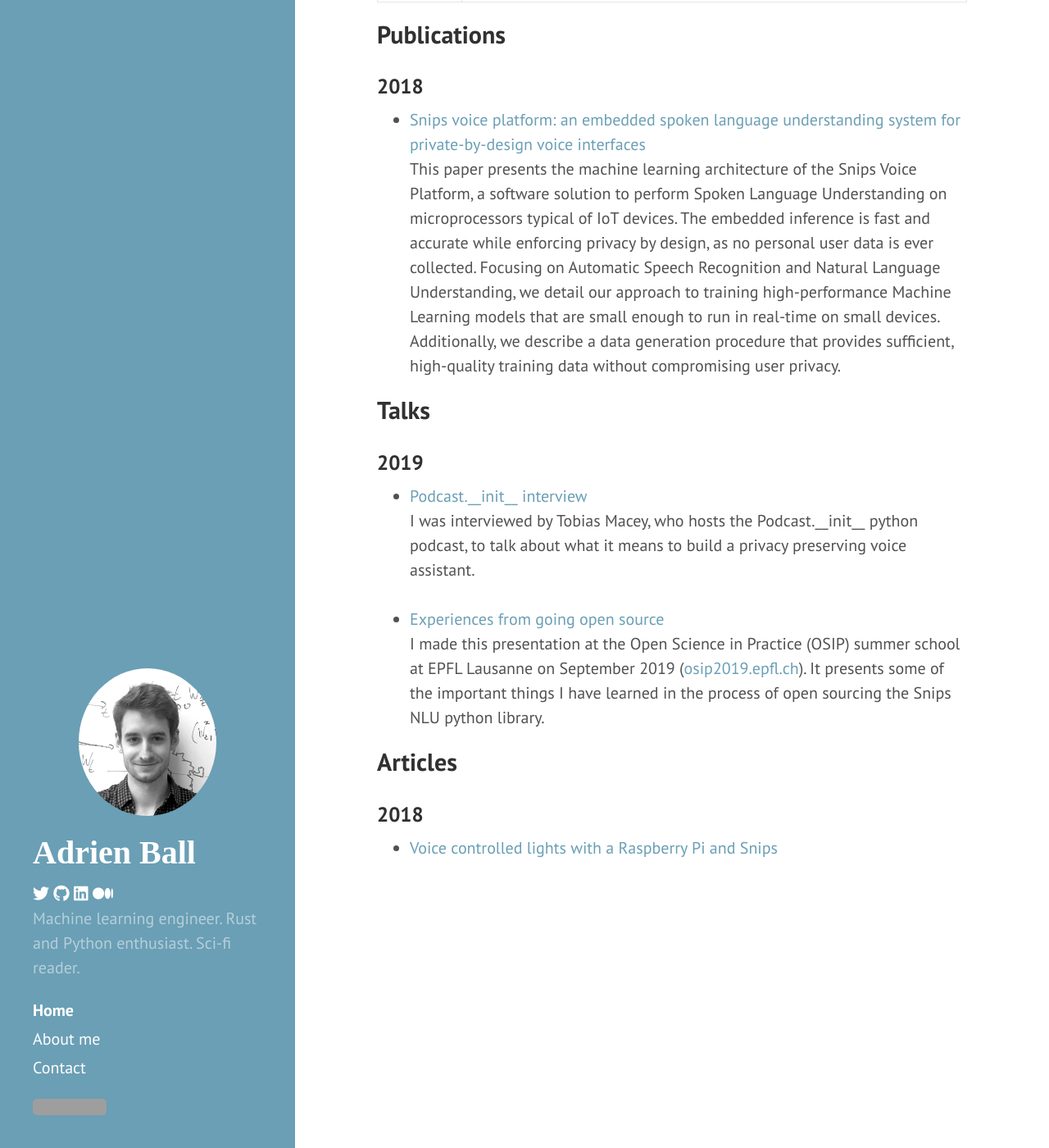
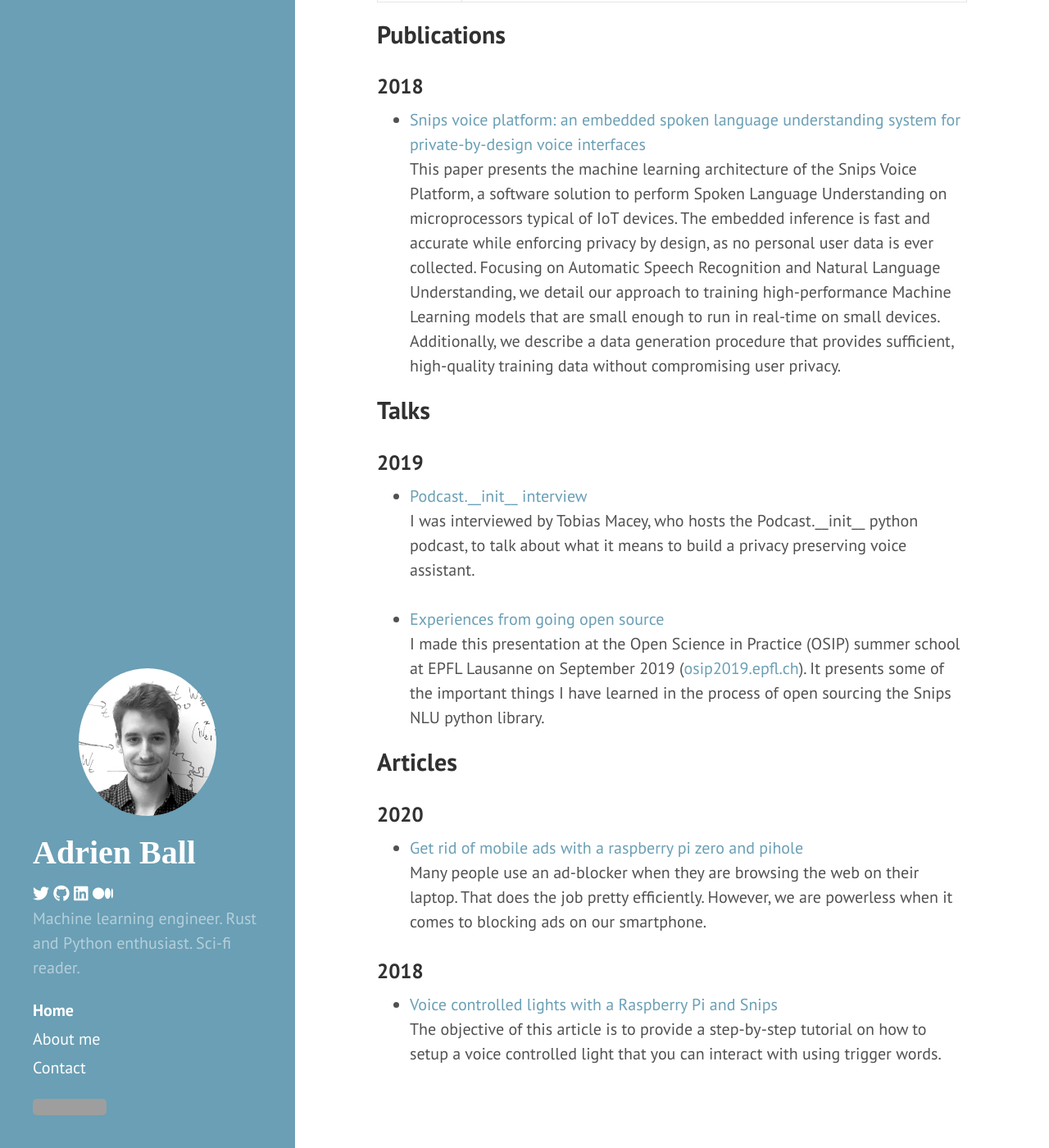
Before and after one commit to adrienball/adrienball.github.io, a Jekyll site: the page built from index.html, in a window 1280 px wide and 1400 px high, scrolled down 352 px. Shown: the whole window at 82% size. Built offline with Jekyll 4.4.1, drawn with Linux system fonts in a browser that asks for light colours; nearby versions of some CDN libraries; some web fonts are replaced; the list of posts is cut into pages by our own code; some of the changed lines change nothing that is shown; grey boxes are pictures that could not be loaded.

Commit message:
Add pihole blogpost (#1)
* WIP

* WIP

* Add footnotes and excerpt

* Remove comments

* Wrap up pi-hole blogpost

```diff
--- a/_includes/head.html
+++ b/_includes/head.html
@@ -18,6 +18,7 @@
   <link rel="stylesheet" href="/public/css/poole.css">
   <link rel="stylesheet" href="/public/css/syntax.css">
   <link rel="stylesheet" href="/public/css/hyde.css">
+  <link rel="stylesheet" href="/public/css/custom.css">
   <link rel="stylesheet" href="http://fonts.googleapis.com/css?family=PT+Sans:400,400italic,700|Allerta Stencil">
 
   <!-- Fonts -->
--- a/_posts/2018-06-17-voice-controlled-lights.md
+++ b/_posts/2018-06-17-voice-controlled-lights.md
@@ -2,12 +2,6 @@
 title: Voice controlled lights with a Raspberry Pi and Snips
 layout: post
 ---
-
-<!-- You can extract all of the variables in use from a Smarty template using a simple call to `*nix` grep with a trivial regex expression. Here is the command-
-
-{% highlight bash %}
-grep -o "\{\$[-_a-zA-Z0-9]*\}" my-template.tpl
-{% endhighlight %} -->
 
 The objective of this article is to provide a step-by-step tutorial on how to setup a voice controlled light that you can interact with using trigger words.
 
--- /dev/null
+++ b/_posts/2020-05-10-pi-zero-pihole.md
@@ -0,0 +1,104 @@
+---
+title: Get rid of mobile ads with a raspberry pi zero and pihole
+layout: post
+excerpt: Many people use an ad-blocker when they are browsing the web on their laptop. That does the job pretty efficiently. However, we are powerless when it comes to blocking ads on our smartphone.
+---
+
+## Online Advertising
+
+I hate ads.
+
+I don't think I have ever clicked on an ad on purpose. I have clicked on many ads accidentally, because sometimes it is just hard to navigate your way through all this noise and deceptive content-like advertising. I like to think that each click I make on an add by mistake makes the ad business a little bit more irrelevant. Because yes, [it is irrelevant](https://thecorrespondent.com/100/the-new-dot-com-bubble-is-here-its-called-online-advertising).
+
+I can't help thinking that there must be a better way to run the internet than advertising. In my experience, people will often support the concept of online advertising with considerations like:
+
+"But how could these small websites survive without advertising ?"
+
+This is just the opposite of thinking out of the box. We live in an ad-fueled ecosystem so of course, it's not easy to think of alternatives.
+
+But in the end, who wants to see ads ? who likes ads ?
+
+Nobody.
+
+Many people, like me, use an ad-blocker when they are browsing the web on their laptop. That does the job pretty efficiently.<br>
+However, we are powerless when it comes to blocking ads on our smartphone.
+On iOS, Safari lets you use a [third-party ad-blocking app](https://www.lifewire.com/hate-ads-block-safari-iphone-2000778), called a content blocker. <br>I'm not using Safari, but anyway this will not block in-app ads which are by far the most annoying ones. Think about the splash screen that you see sometimes for several seconds when you launch an app, or this video that will pop up once in a while. Not only is this annoying but it also slows down the apps.
+
+Is there anything you can do about that?
+
+Yes there is, and a simple solution is to use [Pi-hole](https://pi-hole.net/).
+
+<div class="center">
+    <img src="/public/images/pi-hole-logo.svg" style="width: 30%; height: 30%">
+</div>
+
+## Pi-hole
+
+When you browse the web or when one of your mobile apps interacts with a remote server, your mobile asks a DNS server to resolve domain names (like adrienball.fr) to actual IP addresses, because in the end that's what is required to identify a machine on the internet.<br>
+To do that, DNS servers store some sort of big tables which map domain names to IP addresses. If you try to access an unknown website, the DNS server won't find any entry in its tables and will return an NXDomain ("Non-Existent Domain") response.
+
+Let's say you run your own DNS server on your local network, and this server keeps a blacklist of domain names that are known to correspond to advertising or analytics requests. Now, let's say that this DNS server returns NXDomain responses<sup>1</sup> to all requests corresponding to blacklisted domain names, and just forwards all the other requests to a standard DNS server, like the one you have been using so far without being aware of it.
+
+Now let's say you tell your smartphone, or any device you use at home, to use this DNS server instead of the one it's currently using.
+
+Well, you would kill all the ads, everywhere.
+
+This is precisely what Pi-hole is about.
+
+Pi-hole is an [open source](https://github.com/pi-hole/pi-hole) [DNS sinkhole](https://en.wikipedia.org/wiki/DNS_sinkhole) which comes with a builtin, and quite exhaustive, blacklist of domain names associated to advertising, tracking and analytics.
+Even though the Raspberry Pi was at the center of the project at its beginning, which is why it's called **Pi**-hole, it can run on many different clients as it's pretty lightweight and portable.
+
+At the time I discovered Pi-hole, I had some DIY kit at home which included a [Raspberry Pi Zero](https://www.raspberrypi.org/products/raspberry-pi-zero/). This device is the smallest of its family, literally.
+
+<div id="images">
+    <img src="/public/images/pi-zero.jpg">
+    <div class="caption">The tiny Raspberry Pi Zero</div>
+</div>
+
+It's also the cheapest one as it costs only 10$ ! Actually, the initial Rasperry Pi Zero was originally released at the price of 5$, but this version did not include WiFi and Bluetooth capabilities.
+
+On the other side, one can struggle to find an interesting way to leverage it given its limited power.
+
+Well, running Pi-hole on a Pi Zero proved to be one of the best use cases I could think of.
+I was initially concerned about performance but after several weeks relying on it, I can't see any performance decrease.
+
+The initial setup is simple:
+- flash a Raspbian Stretch or Buster image on your Pi Zero
+- install Pi-hole with ``curl -sSL https://install.pi-hole.net | bash``
+
+That's it, the Pi-hole DNS server is running on your Pi Zero. But now you need to actually use this server instead of the standard DNS server your device is using. At this point you have to retrieve the local IP address of your Pi. Then you have multiple options, I will only mention two of them:
+
+- configure your router so that it uses the Pi Zero as its DNS server
+- do not change your router configuration, and instead manually set the DNS server on your smartphone
+
+The advantage of the first option is that anyone will benefit from Pi-hole as soon as they are connected to your local network. That may or may not be what you want depending on the situation.
+
+I went for the second option and [changed the DNS used by my iPhone](https://www.ghacks.net/2019/06/28/how-to-configure-the-dns-in-ios/) when connected to the WiFi. This way, it doesn't affect any other device in my home and anyone connected to the network can decide individually whether he's into Pi-hole or not. I can still quickly deactivate Pi-Hole just by turning off the WiFi and falling back to cellular.<br>
+I chose this option because I anticipated that some apps or websites may not behave properly if they can't reach their ad / analytics server.<br>
+It turns out I haven't had any such issue so far but still, I prefer to let each device make its own choice.
+
+Now that you have setup the DNS server on your mobile, the ads are ... gone! No more ads anywhere on your mobile! Don't look for them, they aren't there anymore :)
+
+This feels good. I love how Jacob Salmela described this magical moment in [the original Pi-hole blogpost](https://web.archive.org/web/20200413111320/https://jacobsalmela.com/2015/06/16/block-millions-ads-network-wide-with-a-raspberry-pi-hole-2-0/):
+
+     It’s one of those things that is difficult to describe and more something you need to experience.
+
+
+An interesting feature of Pi-hole is the dashboard it provides. It shows stats on all the domains being queried on your network. That's a great tool to investigate your apps, and distinguish the bad guys from the good guys.
+
+<div id="images">
+    <img src="/public/images/pi-hole-query-logs.png">
+    <div class="caption">DNS query logs</div>
+</div>
+<div id="images">
+    <img src="/public/images/pi-hole-history-chart.png">
+    <div class="caption">DNS queries over time</div>
+</div>
+
+Remember that all this is powered by this 65mm long tiny device. Isn't it wonderful ?
+
+Happy hacking!
+
+<div class="footnotes">
+    <sup>1</sup> In its default configuration, Pi-hole returns HTML blank page instead of NXDomain in such cases. There are some advantages and inconvenients to both, see <a href="https://pi-hole.net/2018/05/18/nxdomain-and-null-blocking-with-ftldns/#page-content">more details here</a>.
+</div>
--- a/index.html
+++ b/index.html
@@ -95,6 +95,7 @@
     {% endif %}
 
     <li><a href="{{ post.url }}">{{ post.title }}</a></li>
+    <div>{{ post.excerpt }}</div>
 
     {% if forloop.last %}
     </ul>
--- /dev/null
+++ b/public/css/custom.css
@@ -0,0 +1,10 @@
+.center {
+  display: block;
+  margin-left: auto;
+  margin-right: auto;
+  width: 50%;
+}
+
+.footnotes {
+	font-size: 14px
+}
```
Also changed, not shown: public/images/pi-hole-history-chart.png (added), public/images/pi-hole-logo.svg (added), public/images/pi-hole-query-logs.png (added), public/images/pi-zero.jpg (added).
